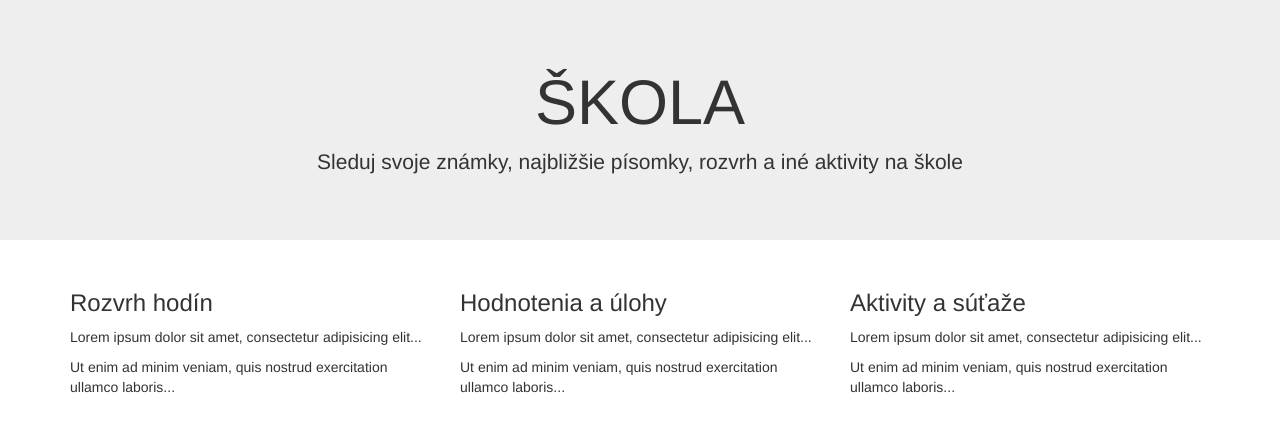
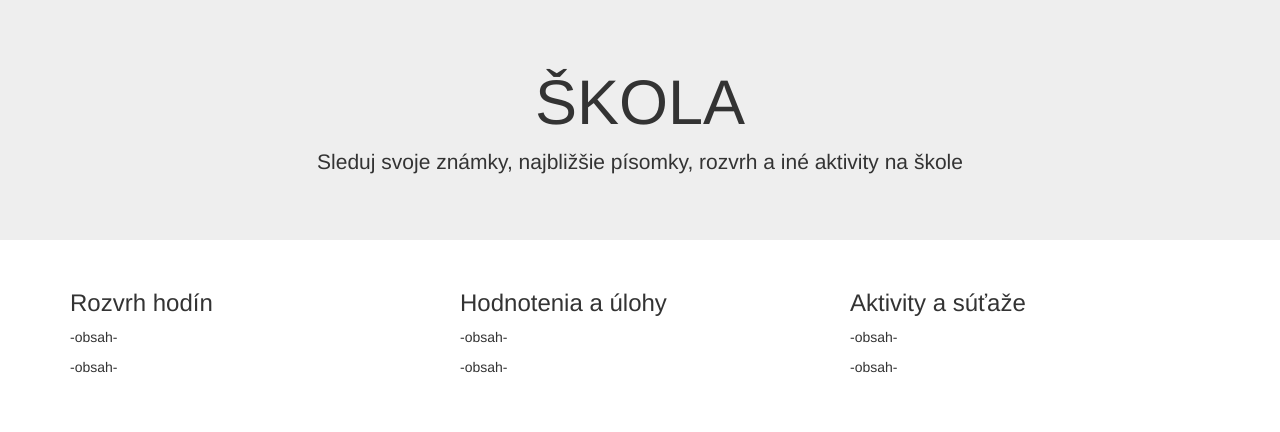
Before and after one commit to VeronikaMo/schoolpr, a PHP site: page / in a window 1280 px wide. Shown: the top 432 px of the page. Run offline with PHP 8.4, Linux system fonts and the light colour scheme; some libraries are stand-ins or nearby versions.

Commit message:
podstranky obsah

```diff
--- a/index.php
+++ b/index.php
@@ -19,18 +19,18 @@
         <div class="row">
             <div class="col-sm-4">
                 <h3>Rozvrh hodín</h3>
-                <p>Lorem ipsum dolor sit amet, consectetur adipisicing elit...</p>
-                <p>Ut enim ad minim veniam, quis nostrud exercitation ullamco laboris...</p>
+                <p>-obsah-</p>
+                <p>-obsah-</p>
             </div>
             <div class="col-sm-4">
                 <h3>Hodnotenia a úlohy</h3>
-                <p>Lorem ipsum dolor sit amet, consectetur adipisicing elit...</p>
-                <p>Ut enim ad minim veniam, quis nostrud exercitation ullamco laboris...</p>
+                <p>-obsah-</p>
+                <p>-obsah-</p>
             </div>
             <div class="col-sm-4">
                 <h3>Aktivity a súťaže</h3>
-                <p>Lorem ipsum dolor sit amet, consectetur adipisicing elit...</p>
-                <p>Ut enim ad minim veniam, quis nostrud exercitation ullamco laboris...</p>
+                <p>-obsah-</p>
+                <p>-obsah-</p>
             </div>
         </div>
     </div>
```
